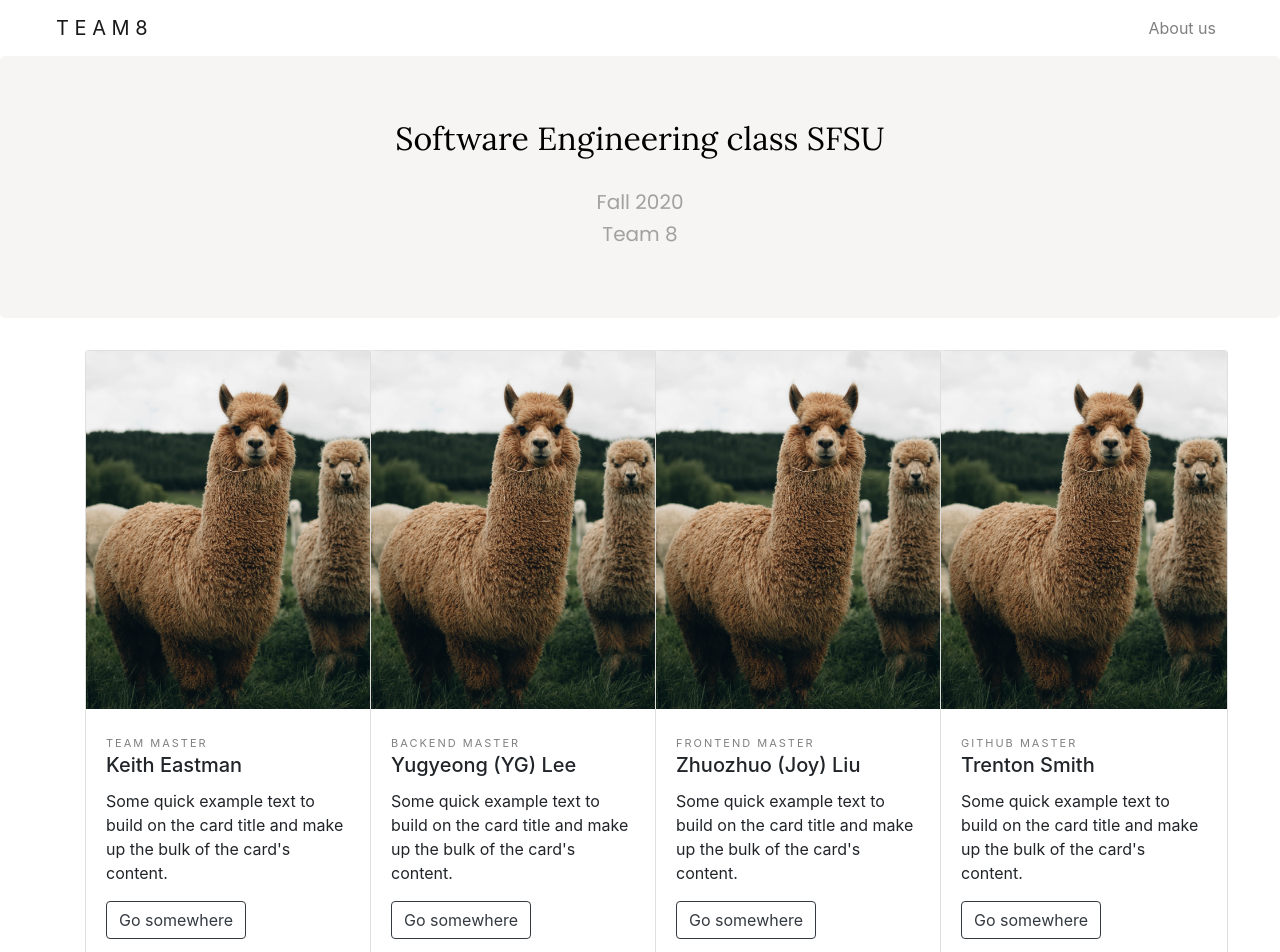
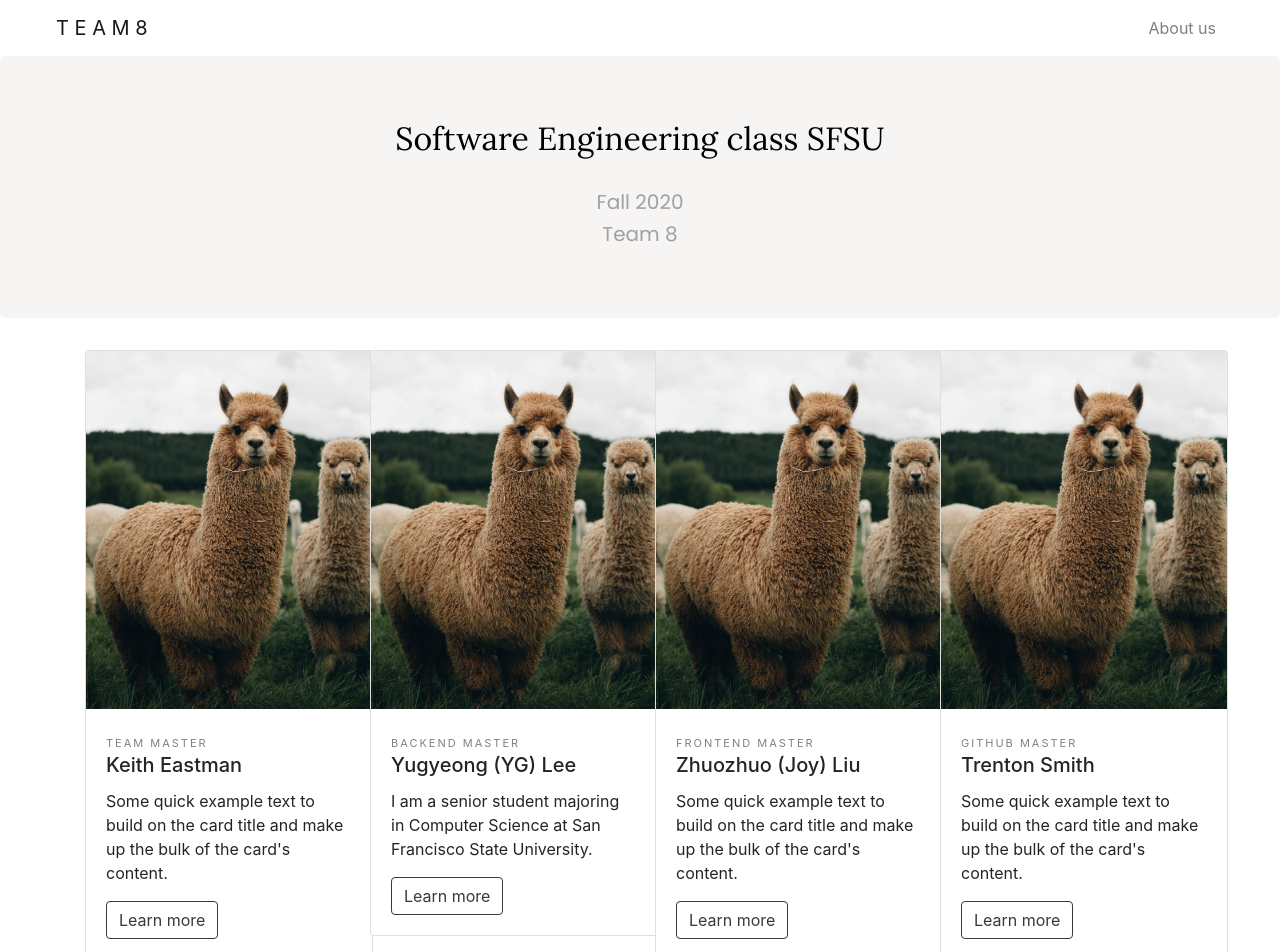
Before and after one commit to YGLEE1993/GatorGoods, a React (Create React App) app in the folder application/client/: page /about in a window 1280 px wide. Shown: the top 952 px of the page. Built offline with nearby package versions, Linux system fonts and the light colour scheme; no server answers.

Commit message:
Created AboutCard component and updated YG page

```diff
--- a/application/client/src/Components/pages/About/About.js
+++ b/application/client/src/Components/pages/About/About.js
@@ -2,24 +2,59 @@ import React from "react";
 import { Jumbotron, Button, Card, Container, Row, Col } from "react-bootstrap";
 import "./About.css";
 import placeholder from "../../assets/placeholder.jpg";
-import axios from 'axios';
+import axios from "axios";
+import AboutCard from "../UI/AboutCard/AboutCard";
 
 export default function About() {
-  const allDevs = [];
+  const developers = [
+    {
+      role: "TEAM MASTER",
+      name: "Keith Eastman",
+      img: placeholder,
+      description:
+        "Some quick example text to build on the card title and make up the bulk of the card's content.",
+      url: "/keith",
+    },
+    {
+      role: "Backend Master",
+      name: "Yugyeong (YG) Lee",
+      img: placeholder,
+      description:
+        "I am a senior student majoring in Computer Science at San Francisco State University.",
+      url: "/yg",
+    },
+    {
+      role: "Frontend Master",
+      name: "Zhuozhuo (Joy) Liu",
+      img: placeholder,
+      description:
+        "Some quick example text to build on the card title and make up the bulk of the card's content.",
+      url: "/joy",
+    },
+    {
+      role: "Github Master",
+      name: "Trenton Smith",
+      img: placeholder,
+      description:
+        "Some quick example text to build on the card title and make up the bulk of the card's content.",
+      url: "/trenton",
+    },
+  ];
 
-  React.useEffect(()=>{
-    fetchDevs();
-  }, [])
+  // const allDevs = [];
 
-  const fetchDevs = () => {
-    axios.get('/api/developer')
-    .then( (res) => {
-      for(let i = 0; i < res.data.length; i++){
-        allDevs.push(res.data[i])
-      }
-      console.log(allDevs)
-    })
-  }
+  // React.useEffect(() => {
+  //   fetchDevs();
+  // }, []);
+
+  // const fetchDevs = () => {
+  //   axios.get("/api/developer").then((res) => {
+  //     for (let i = 0; i < res.data.length; i++) {
+  //       allDevs.push(res.data[i]);
+  //     }
+  //     console.log(allDevs);
+  //   });
+  // };
 
   return (
     <div>
@@ -32,73 +67,16 @@ export default function About() {
 
       <Container>
         <Row>
-          <Col lg={3}>
-            <Card style={{ width: "18rem" }}>
-              <Card.Img variant="top" src={placeholder} />
-              <Card.Body>
-                <span className="card-subtext">TEAM MASTER</span>
-                <Card.Title>Keith Eastman</Card.Title>
-                <Card.Text>
-                  Some quick example text to build on the card title and make up
-                  the bulk of the card's content.
-                </Card.Text>
-                <Button variant="outline-dark" href="/keith">
-                  Go somewhere
-                </Button>
-              </Card.Body>
-            </Card>
-          </Col>
-
-          <Col lg={3}>
-            <Card style={{ width: "18rem" }}>
-              <Card.Img variant="top" src={placeholder} />
-              <Card.Body>
-              <span className="card-subtext">Backend Master</span>
-                <Card.Title>Yugyeong (YG) Lee </Card.Title>
-                <Card.Text>
-                  Some quick example text to build on the card title and make up
-                  the bulk of the card's content.
-                </Card.Text>
-                <Button variant="outline-dark" href="/yg">
-                  Go somewhere
-                </Button>
-              </Card.Body>
-            </Card>
-          </Col>
-
-          <Col lg={3}>
-            <Card style={{ width: "18rem" }}>
-              <Card.Img variant="top" src={placeholder} />
-              <Card.Body>
-              <span className="card-subtext">Frontend Master</span>
-                <Card.Title>Zhuozhuo (Joy) Liu</Card.Title>
-                <Card.Text>
-                  Some quick example text to build on the card title and make up
-                  the bulk of the card's content.
-                </Card.Text>
-                <Button variant="outline-dark" href="/joy">
-                  Go somewhere
-                </Button>
-              </Card.Body>
-            </Card>
-          </Col>
-
-          <Col lg={3}>
-            <Card style={{ width: "18rem" }}>
-              <Card.Img variant="top" src={placeholder} />
-              <Card.Body>
-              <span className="card-subtext">Github Master</span>
-                <Card.Title>Trenton Smith</Card.Title>
-                <Card.Text>
-                  Some quick example text to build on the card title and make up
-                  the bulk of the card's content.
-                </Card.Text>
-                <Button variant="outline-dark" href="/trenton">
-                  Go somewhere
-                </Button>
-              </Card.Body>
-            </Card>
-          </Col>
+          {developers.map((dev, i) => (
+            <AboutCard
+              key={i}
+              role={dev.role}
+              name={dev.name}
+              img={dev.img}
+              description={dev.description}
+              url={dev.url}
+            />
+          ))}
         </Row>
       </Container>
     </div>
--- a/application/client/src/Components/pages/About/Individual/YG/YG.js
+++ b/application/client/src/Components/pages/About/Individual/YG/YG.js
@@ -13,21 +13,22 @@ export default function YG() {
         <Row className="yg-textbox">
           <Col>
             <h3>Hi, I am YG, nice to meet you!</h3>
-            <br/>
+            <br />
             <p>
-              Lorem ipsum dolor sit amet, consectetur adipiscing elit, sed do
-              eiusmod tempor incididunt ut labore et dolore magna aliqua. Ut
-              enim ad minim veniam, quis nostrud exercitation ullamco laboris
-              nisi ut aliquip ex ea commodo consequat. Duis aute irure dolor in
-              reprehenderit in voluptate velit esse cillum dolore eu fugiat
-              nulla pariatur. Excepteur sint occaecat cupidatat non proident,
-              sunt in culpa qui officia deserunt mollit anim id est laborum.
+              I am a senior student majoring in Computer Science at San
+              Francisco State University. I was first fascinated by how one’s
+              writing (coding languages) can take shape and for people to use
+              them in daily life and now I am passionate about learning
+              full-stack development. In my free time, I enjoy photography and
+              listening to music. My goal is to be a great full-stack developer
+              and use my skills to support women and the LGBTQ community into
+              STEM fields.
             </p>
           </Col>
           <Button
             className="yg-btn"
             variant="outline-dark"
-            href="/"
+            href="https://www.linkedin.com/in/yg-lee/"
           >
             Connect with Me
           </Button>
--- /dev/null
+++ b/application/client/src/Components/pages/UI/AboutCard/AboutCard.js
@@ -0,0 +1,20 @@
+import React from "react";
+import { Button, Card, Col } from "react-bootstrap";
+
+export default function AboutCard(props) {
+  return (
+    <Col lg={3}>
+      <Card style={{ width: "18rem" }}>
+        <Card.Img variant="top" src={props.img} />
+        <Card.Body>
+          <span className="card-subtext">{props.role}</span>
+          <Card.Title>{props.name}</Card.Title>
+          <Card.Text>{props.description}</Card.Text>
+          <Button variant="outline-dark" href={props.url}>
+            Learn more
+          </Button>
+        </Card.Body>
+      </Card>
+    </Col>
+  );
+}
```
